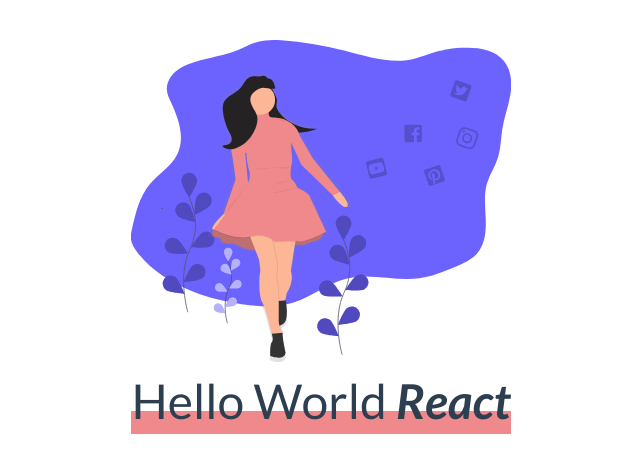
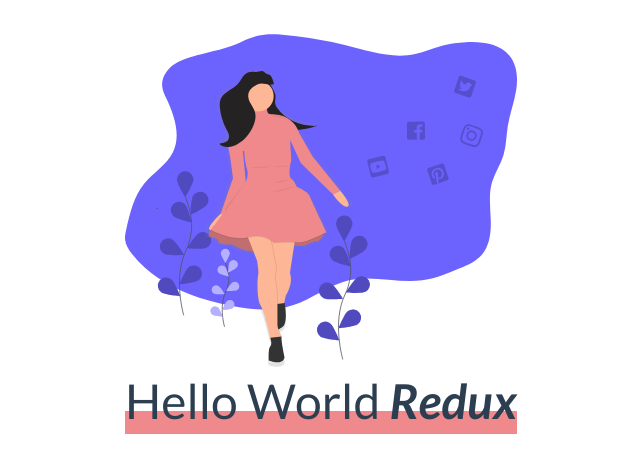
Before and after one commit to SafdarJamal/redux-helloworld, a React (Create React App) app: page / in a window 1280 px wide. Shown: the top 472 px of the page, without its empty margins (319-959 px from the left). Built offline with nearby package versions, Linux system fonts and the light colour scheme.

Commit message:
How to update state with react

```diff
--- a/src/App.jsx
+++ b/src/App.jsx
@@ -6,6 +6,15 @@ class App extends Component {
     tech: 'React'
   };
 
+  componentDidMount() {
+    setTimeout(() => {
+      this.setState({ tech: 'Redux' });
+      console.log('State updated');
+    }, 3000);
+
+    console.log('Mounted');
+  }
+
   render() {
     return <HelloWorld tech={this.state.tech} />;
   }
```
